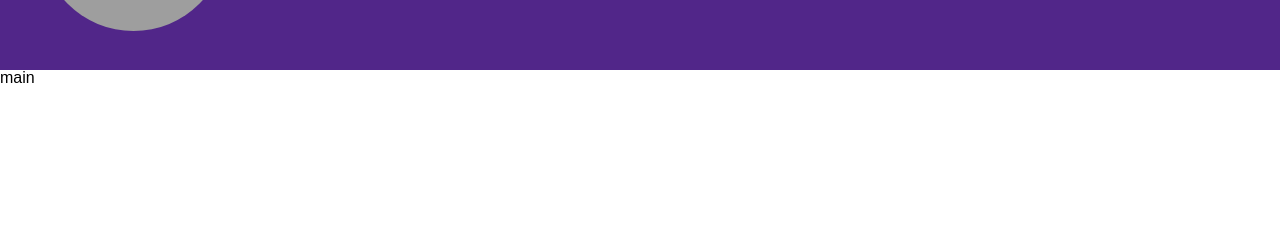
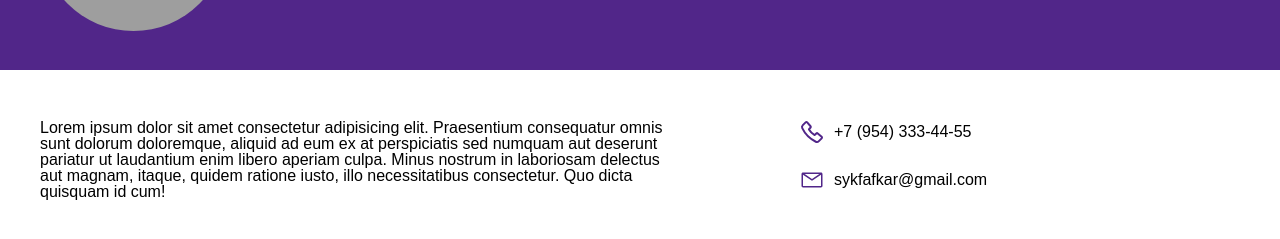
Before and after one commit to Hire-Hoffee/Antipoff-Test, a React (Vite) app: page /member/1 in a window 1280 px wide. Shown: the part 195-434 px from the top of the page. Built offline with nearby package versions, Linux system fonts and the light colour scheme; grey boxes are pictures that could not be loaded.

Commit message:
team member description style

```diff
--- a/src/pages/TeamMember.tsx
+++ b/src/pages/TeamMember.tsx
@@ -1,5 +1,7 @@
 import styles from "@/styles/TeamMember.module.css";
 import exit from "@/assets/exit.svg";
+import phone from "@/assets/phone.svg";
+import email from "@/assets/email.svg";
 
 type Props = {};
 
@@ -22,7 +24,27 @@
           <span>Назад</span>
         </button>
       </header>
-      <main className={styles.main}>main</main>
+      <main className={styles.main}>
+        <div className={styles.infoContainer}>
+          <p>
+            Lorem ipsum dolor sit amet consectetur adipisicing elit. Praesentium consequatur omnis
+            sunt dolorum doloremque, aliquid ad eum ex at perspiciatis sed numquam aut deserunt
+            pariatur ut laudantium enim libero aperiam culpa. Minus nostrum in laboriosam delectus
+            aut magnam, itaque, quidem ratione iusto, illo necessitatibus consectetur. Quo dicta
+            quisquam id cum!
+          </p>
+          <div className={styles.contactsContainer}>
+            <div>
+              <img src={phone} alt="phone" />
+              <span>+7 (954) 333-44-55</span>
+            </div>
+            <div>
+              <img src={email} alt="email" />
+              <span>sykfafkar@gmail.com</span>
+            </div>
+          </div>
+        </div>
+      </main>
     </>
   );
 }
--- a/src/styles/TeamMember.module.css
+++ b/src/styles/TeamMember.module.css
@@ -59,3 +59,27 @@
   color: #fff;
   cursor: pointer;
 }
+
+.infoContainer {
+  width: 1200px;
+  margin: auto;
+  display: flex;
+  gap: 130px;
+  margin-top: 50px;
+}
+
+.infoContainer p {
+  max-width: 630px;
+}
+
+.contactsContainer {
+  display: flex;
+  flex-direction: column;
+  gap: 24px;
+}
+
+.contactsContainer div {
+  display: flex;
+  align-items: center;
+  gap: 10px
+}
```
Also changed, not shown: src/assets/email.svg (added), src/assets/phone.svg (added).
